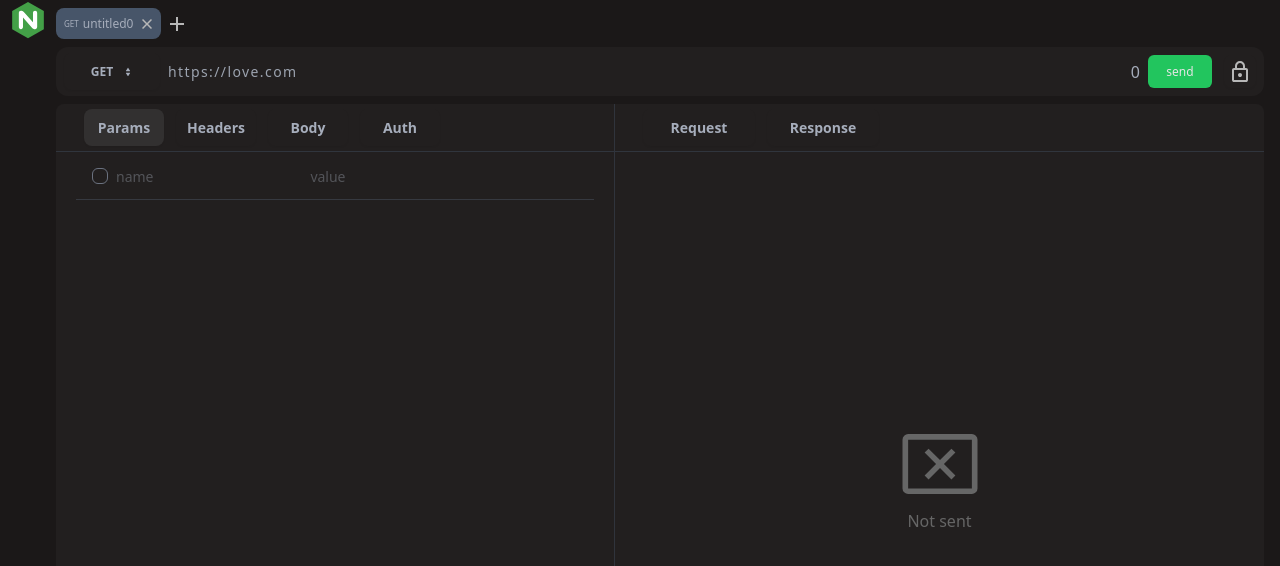
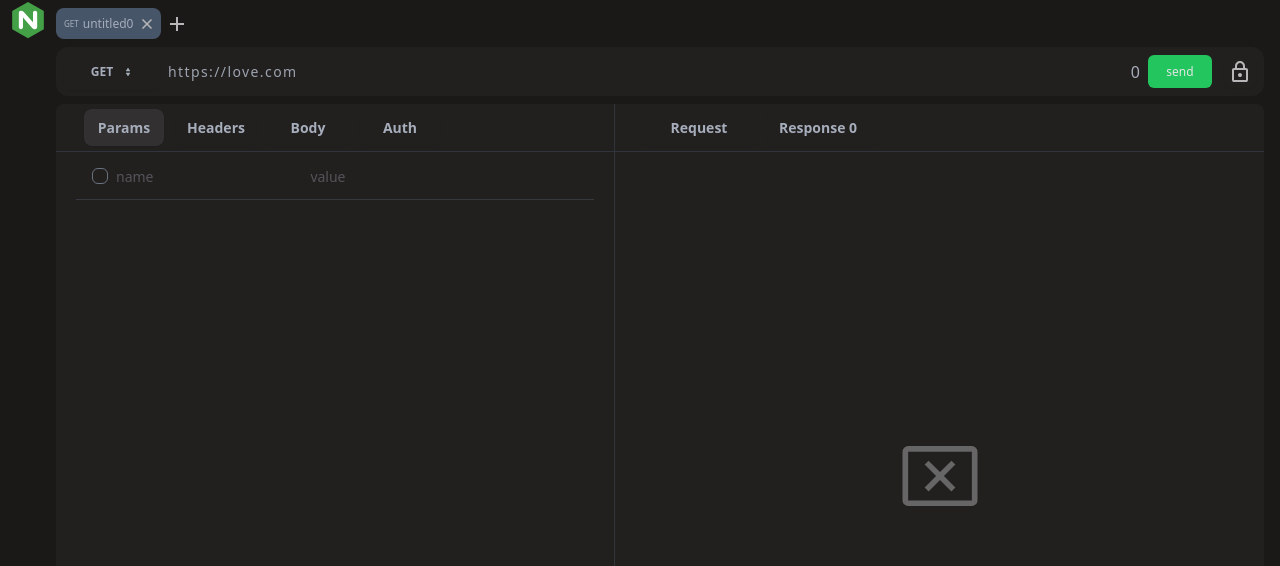
Before and after one commit to Natib22/Api-Tester, a Next.js app in the folder apitester/: page / in a window 1280 px wide. Shown: the top 566 px of the page. Built offline with nearby package versions, Linux system fonts and the light colour scheme.

Commit message:
fixed response metadata and added a drop down

```diff
--- a/apitester/app/Components/ResponsePanel.tsx
+++ b/apitester/app/Components/ResponsePanel.tsx
@@ -1,6 +1,8 @@
 import React, { useEffect, useState } from 'react'
 import { useSelector } from 'react-redux'
 import { RootState } from '../store'
+
+
 
 
 const ResponsePanel = () => {
@@ -74,10 +76,37 @@ const ResponsePanel = () => {
   const [activeTab, setActiveTab] = useState('');
   const sentStatus = useSelector((state: RootState) => state.tabs.value[tabId].sentStatus);
   const response = useSelector((state: RootState) => state.tabs.value[tabId].response);
-  const responseHeaders = useSelector((state: RootState) => state.tabs.value[tabId].responseHeaders);
+  const errorObj = useSelector((state: RootState) => state.tabs.value[tabId].error);
+  const responseMetaData = useSelector((state: RootState) => state.tabs.value[tabId].responseMetaData);
 
-  const responseMetaData = useSelector((state: RootState) => state.tabs.value[tabId].responseMetaData)
+
   const requestMetaData = useSelector((state: RootState) => state.tabs.value[tabId].requestMetaData)
+
+  const cloneResponseMetaData = {
+    type: responseMetaData.type,  // e.g., "cors"
+    url: responseMetaData.url,  // e.g., "https://jsonplaceholder.typicode.com/todos/1?="
+    redirected: responseMetaData.redirected,  // e.g., false
+    status: responseMetaData.status,  // e.g., 200
+    ok: responseMetaData.ok,  // e.g., true
+    statusText: responseMetaData.statusText,  // e.g., ""
+    headers: {
+      "cache-control": responseMetaData.headers.get("cache-control") || "max-age=43200",
+      "content-type": responseMetaData.headers.get("content-type") || "application/json; charset=utf-8",
+      "expires": responseMetaData.headers.get("expires") || "-1",
+      "pragma": responseMetaData.headers.get("pragma") || "no-cache",
+      // Add any other relevant headers as needed
+      "x-powered-by": responseMetaData.headers.get("x-powered-by") || "Express",
+    },
+    body: {
+      locked: responseMetaData.body.locked || true,  // Just an example, depending on the context
+      // Optionally add more structure if needed
+    },
+    bodyUsed: responseMetaData.bodyUsed,  // e.g., true
+  };
+
+
+ console.log(responseMetaData.status , "checking the status")
+
 
 
   useEffect(() => {
@@ -89,27 +118,45 @@ const ResponsePanel = () => {
     });
     setLineNumbers(calculatedLines);
 
+
+
     }, [response])
 
-
+console.log(errorObj)
   return (
     <div className=' flex flex-grow flex-col max-pc:min-h-80 bg-lightgrey max-pc:rounded-lg pc:rounded-tr-lg pc:rounded-br-lg overflow-hidden'>
       <div className='border-b-[0.5px] border-b-slate-600 border-opacity-40 h-12 flex items-center gap-3 px-7'>
         <button className={`btn btn-sm border-none h-[80%] ${activeTab == "Request" ? "bg-[#323030]" : "bg-transparent"} w-28`}>Request</button>
-        <button className={`btn btn-sm border-none h-[80%] ${activeTab == "Response" ? "bg-[#323030]" : "bg-transparent"} w-28`}>Response</button>
+        <button className={`btn btn-sm w-auto border-none h-[80%] flex  ${activeTab == "Response" ? "bg-[#323030]" : "bg-transparent"} w-28`}>Response {cloneResponseMetaData.status}<span></span></button>
+
       </div>
 
-      {sentStatus ? (
+      {(!errorObj && sentStatus && cloneResponseMetaData.status === 200) ? (
+          <>
+<div tabIndex={0} className="collapse collapse-arrow border-base-300 bg-base-200 border w-[90%] my-3">
+<div className="collapse-title text-xl font-medium">Focus me to see content</div>
+<div className="collapse-content">
+<div>
+
+          { Object.entries(cloneResponseMetaData).map(([key, value]) => {
+            console.log(value);
+            return ( <p key={key}>{key} : {JSON.stringify(value)}</p>);
+          })}
+        </div>
+</div>
+</div>
         <div className='pc:overflow-scroll pc:max-h-[75vh] flex flex-col px-6'>
+
 
           {Array.isArray(response) ? <Arrayrender response={response} /> : <Objectrender response={response} currLine={0} indent = {1}/>}
         </div>
+        </>
       ) : (
         <div className='m-auto flex flex-col items-center justify-center'>
           <svg xmlns="http://www.w3.org/2000/svg" height="90px" viewBox="0 -960 960 960" width="90px" fill="#666666">
             <path d="m358-316 122-122 122 122 42-42-122-122 122-122-42-42-122 122-122-122-42 42 122 122-122 122 42 42ZM140-160q-24 0-42-18t-18-42v-520q0-24 18-42t42-18h680q24 0 42 18t18 42v520q0 24-18 42t-42 18H140Zm0-60h680v-520H140v520Zm0 0v-520 520Z"/>
           </svg>
-          <p className='text-[#666666]'>Not sent</p>
+          <span className='text-[#666666] text-sm flex flex-col justify-center items-center'> < span>{errorObj?.status}</span>  <span>{errorObj?.error}</span></span>
         </div>
       )}
     </div>
--- a/apitester/app/Components/Urlsearchbar.tsx
+++ b/apitester/app/Components/Urlsearchbar.tsx
@@ -3,7 +3,7 @@ import React, { useEffect } from "react";
 
 import { RootState } from '../store'
 import { useDispatch, useSelector } from "react-redux";
-import { changeUrl , changeMethod , changeResponse , changeResponseStatus , changeResponseHeaders , changeMetaData } from "../features/tabs/tabsSlice";
+import { changeUrl , changeMethod , changeResponse , changeResponseStatus , changeResponseHeaders , changeMetaData , changeError  , changeLoadingStatus} from "../features/tabs/tabsSlice";
 import { useLazyFetchDataFromUrlQuery } from "../features/apis/apisSlice";
 
 
@@ -64,14 +64,23 @@ const headers = currTab.headers
       // const temp: Record<string, unknown> = data.metadata || {};
       // temp["response"] = data.response;
       // temp["request"] = data.request;
+
       dispatch(changeMetaData({tabid: String(currTabId) , request: data.request|| {} , response : data.response || {}}))
 
 
 
     }
+    if (error) {
+      dispatch(changeError({tabid: String(currTabId) , error: error}))
 
 
-  } , [data ,  dispatch])
+    }
+    if (isLoading) {
+      dispatch(changeLoadingStatus({tabid: String(currTabId) , status: false}))
+    }
+
+
+  } , [data ,error ,isLoading ,   dispatch])
 
 
 
--- /dev/null
+++ b/apitester/app/features/tabs/tabsInterface.ts
@@ -0,0 +1,11 @@
+export interface ResponseMetadata {
+    type: string;
+    url: string;
+    redirected: boolean;
+    status: number;
+    ok: boolean;
+    statusText: string;
+    headers: Headers; // Use the built-in Headers type for response headers
+    body: ReadableStream; // Use the built-in ReadableStream type
+    bodyUsed: boolean;
+  }
--- a/apitester/app/features/tabs/tabsSlice.ts
+++ b/apitester/app/features/tabs/tabsSlice.ts
@@ -1,5 +1,9 @@
 import { createSlice } from '@reduxjs/toolkit'
-import type { PayloadAction } from '@reduxjs/toolkit'
+import type { PayloadAction, SerializedError } from '@reduxjs/toolkit'
+import { ResponseMetadata } from './tabsInterface';
+import { FetchBaseQueryError } from '@reduxjs/toolkit/query';
+
+
 
 export interface tabState {
   tabid: string;
@@ -11,8 +15,10 @@ export interface tabState {
   sentStatus: boolean;
   response: (Array<object> | object)[]
   responseHeaders : object
-  responseMetaData : object
+  responseMetaData : ResponseMetadata
   requestMetaData : object
+  error : FetchBaseQueryError | SerializedError | undefined
+  isLoading : boolean
 
 
 }
@@ -25,10 +31,22 @@ export interface TabsState {
   currTabId: string;
 }
 
+const responseMetaData : ResponseMetadata = {
+        type: "",
+        url: "",
+        redirected: false,
+        status: 0,
+        ok: false,
+        statusText: "",
+        headers: new Headers(), // Create a new Headers object
+        body: new ReadableStream(), // Create a new ReadableStream object
+        bodyUsed: false,
+      }
+
 
 const initialState: TabsState = {
     value:{
-       "0" : {tabid: "0", title: "untitled", url: ""  , method: "GET" , params: [["" , ""]] , headers :[["",""]] , sentStatus: false , response: [] , responseHeaders: {}  , responseMetaData :{} , requestMetaData : {}},
+       "0" : {tabid: "0", title: "untitled", url: ""  , method: "GET" , params: [["" , ""]] , headers :[["",""]] , sentStatus: false , response: [] , responseHeaders: {}  , responseMetaData : responseMetaData , requestMetaData : {} , error : undefined , isLoading : false},
 
     },
 
@@ -44,7 +62,18 @@ export const tabsSlice = createSlice({
     addTab : (state) => {
          const tabid: number = Number(state.nextTabId) + 1
 
-        state.value[String(tabid)] = {tabid: String(tabid), title: "untitled", url: "", method: "GET" , params: [["", ""]] , headers :[["", ""]] , sentStatus: false , response: [] , responseHeaders: {} , responseMetaData :{} , requestMetaData : {}}
+        state.value[String(tabid)] = {tabid: String(tabid), title: "untitled", url: "", method: "GET" , params: [["", ""]] , headers :[["", ""]] , sentStatus: false , response: [] , responseHeaders: {} , responseMetaData : {
+          type: "",
+          url: "",
+          redirected: false,
+          status: 0,
+          ok: false,
+          statusText: "",
+          headers: new Headers(), // Create a new Headers object
+          body: new ReadableStream(), // Create a new ReadableStream object
+          bodyUsed: false,
+        }
+   , requestMetaData : {} , error:undefined , isLoading: false}
         state.nextTabId = String(tabid)
 
     },
@@ -57,7 +86,18 @@ export const tabsSlice = createSlice({
 
         }
         else {
-          state.value = {["0"] : {tabid: "0", title: "untitled", url: "", method: "GET" , params: [["", ""]] , headers :[["", ""]] , sentStatus: false , response: [] , responseHeaders:{} ,responseMetaData :{} , requestMetaData : {}}}
+          state.value = {["0"] : {tabid: "0", title: "untitled", url: "", method: "GET" , params: [["", ""]] , headers :[["", ""]] , sentStatus: false , response: [] , responseHeaders:{} ,responseMetaData : {
+            type: "",
+            url: "",
+            redirected: false,
+            status: 0,
+            ok: false,
+            statusText: "",
+            headers: new Headers(), // Create a new Headers object
+            body: new ReadableStream(), // Create a new ReadableStream object
+            bodyUsed: false,
+          }
+     , requestMetaData : {} , error:undefined , isLoading: false}}
         }
         if (action.payload === state.currTabId) {
           state.currTabId = Object.keys(state.value)[0]
@@ -168,9 +208,13 @@ export const tabsSlice = createSlice({
       state.value[tabid].response = response
     }
     else{
+      if (state.value[tabid].response.length > 0){
+        state.value[tabid].response = []
+      }
       state.value[tabid].response.push(response)
 
     }
+    state.value[tabid].error = undefined
 
 
 
@@ -189,10 +233,27 @@ export const tabsSlice = createSlice({
     state.value[tabid].responseHeaders = headers
    },
 
-   changeMetaData : (state , action: PayloadAction<{ tabid: string , response : object , request : object }>) => {
+   changeMetaData : (state , action: PayloadAction<{ tabid: string , response : ResponseMetadata , request : object }>) => {
     const { tabid , request , response}  = action.payload
     state.value[tabid].requestMetaData = request
     state.value[tabid].responseMetaData = response
+
+   },
+   changeLoadingStatus : (state , action: PayloadAction<{ tabid: string , status: boolean }>) => {
+    const { tabid  , status} = action.payload
+    state.value[tabid].isLoading = status
+   },
+   changeError : (state , action: PayloadAction<{ tabid: string , error: FetchBaseQueryError | SerializedError }>) => {
+    const { tabid  , error} = action.payload
+    state.value[tabid].error = error
+      // if ('status' in error && typeof error.status === 'number'){
+      // state.value[tabid].responseMetaData.status = error.status;
+      // }
+      // else {
+      //   state.value[tabid].responseMetaData.status = 404;
+      // }
+
+      // state.value[tabid].responseMetaData.status = 404;
 
    },
 
@@ -201,6 +262,6 @@ export const tabsSlice = createSlice({
 })
 
 // Action creators are generated for each case reducer function
-export const { addTab , removeTab , changeUrl , changeMethod , changeParams , changeHeaders , changeActiveTabs , changeResponse , changeResponseStatus , changeResponseHeaders , changeMetaData} = tabsSlice.actions
+export const { addTab , removeTab , changeUrl , changeMethod , changeParams , changeHeaders , changeActiveTabs , changeResponse , changeResponseStatus , changeResponseHeaders , changeMetaData , changeError , changeLoadingStatus} = tabsSlice.actions
 
 export default tabsSlice.reducer
```
